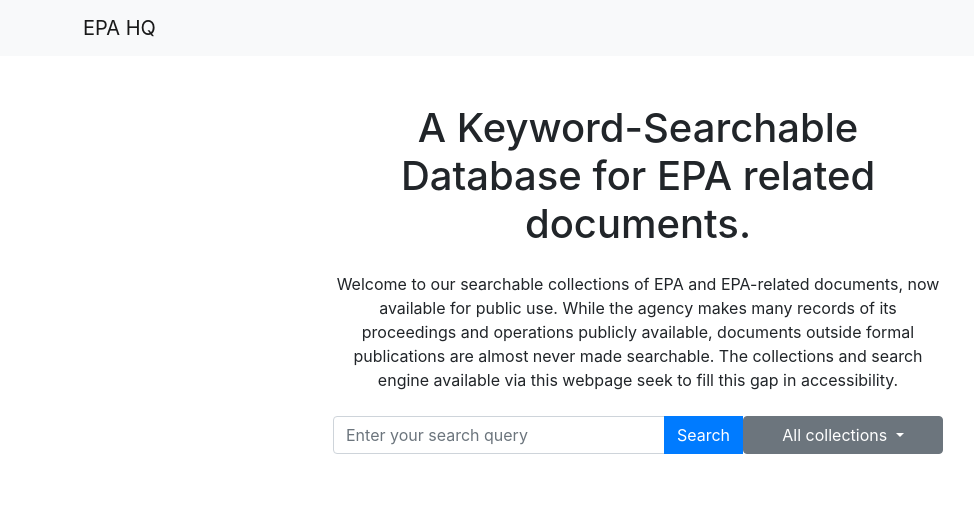
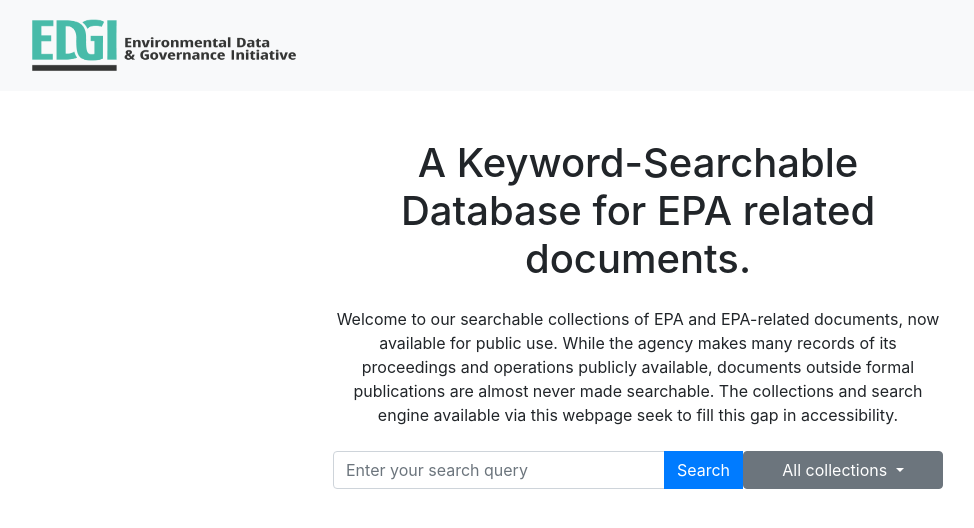
Before and after one commit to sunggheel/ej-epa-search, a website: page frontend/index.html in a window 1280 px wide. Shown: the whole page, without its empty margins (2-976 px from the left). Drawn offline with nearby package versions, Linux system fonts and the light colour scheme; some packages are replaced by stand-ins of ours; a script that the page names is missing.

```diff
--- a/frontend/index.html
+++ b/frontend/index.html
@@ -28,8 +28,9 @@
     </head>
     <body>
         <nav class="navbar navbar-expand-lg navbar-light bg-light nav-bg">
-            <div class="container">
-                <a class="navbar-brand" href="">EPA HQ</a>
+            <div class="">
+                <img src="./assets/edgi_logo.png" width="300" height="75">
+                <!-- <a class="navbar-brand" href="">EPA Search</a> -->
                 <!-- <button class="navbar-toggler" type="button" data-bs-toggle="collapse" data-bs-target="#navbarNav" aria-controls="navbarNav" aria-expanded="false" aria-label="Toggle navigation">
                     <span class="navbar-toggler-icon"></span>
                 </button> -->
```
Also changed, not shown: 1 other file.
